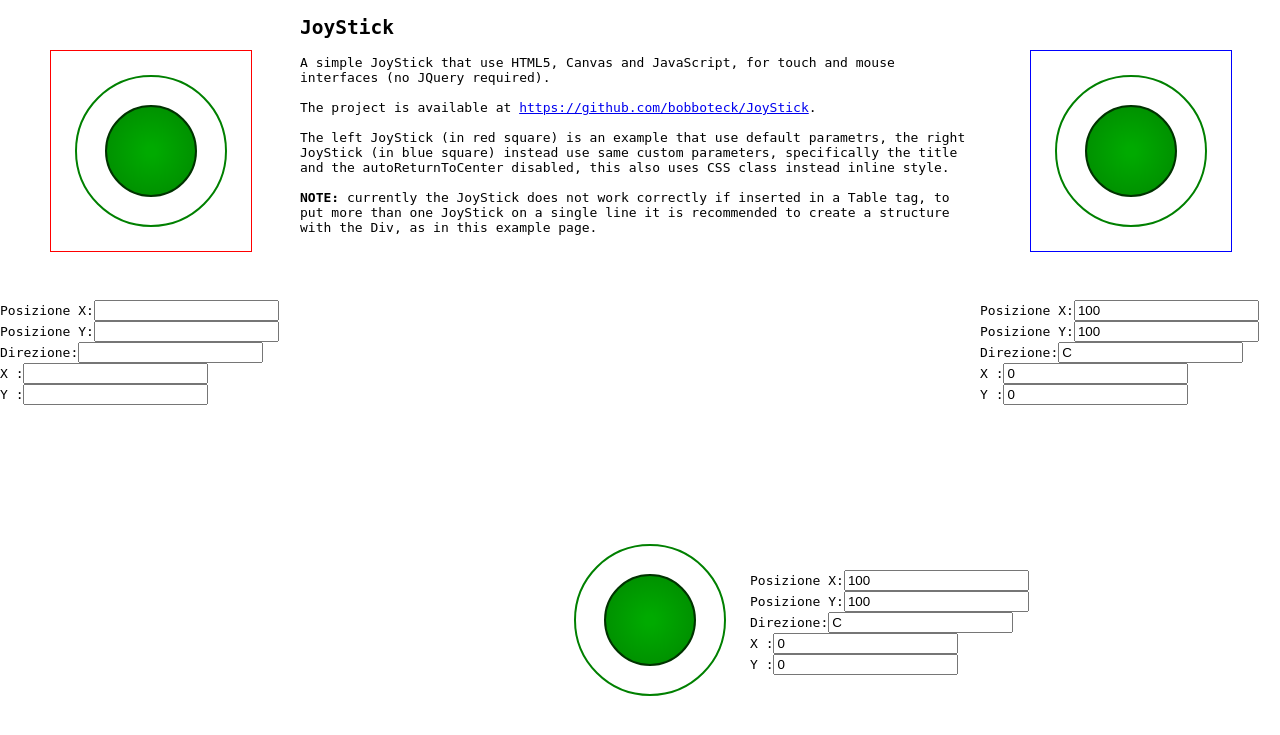
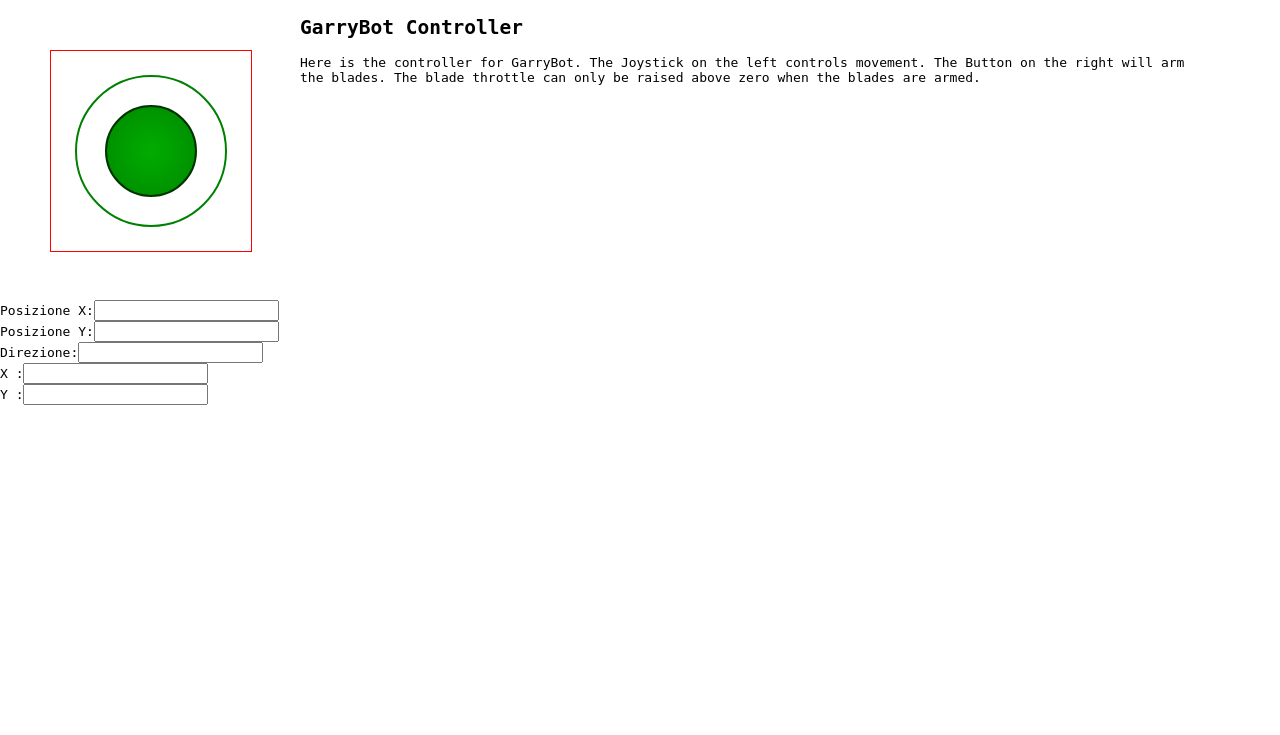
Before and after one commit to jeb-barker/GarryBotController, a Flask app: page /controller in a window 1280 px wide. Shown: the top 735 px of the page. Run offline with Flask 3, Linux system fonts and the light colour scheme; parts of the project's set-up code (start-up, migrations or seed data) failed here and were passed over.

Commit message:
Added Code for Throttle Control.
I'm using the pigpio library to control the servo for the blades motor

```diff
--- a/app.py
+++ b/app.py
@@ -1,13 +1,19 @@
+import time
+
 from flask import *
+import pigpio
 # import RPi.GPIO as GPIO
 
 app = Flask(__name__)
 
 leftMotorStatus = False
 rightMotorStatus = False
+armed = False
 
 PIN_RIGHT = 0
 PIN_LEFT = 0
+PIN_BLADES = 27
+pi = pigpio.pi()
 
 GPIO.setmode(GPIO.BCM)
 GPIO.setwarnings(False)
@@ -32,52 +38,90 @@
 
 @app.route('/turnLeft', methods=['POST'])
 def turnLeft():
+    global rightMotorStatus
+    global leftMotorStatus
     if not rightMotorStatus:
         # right motor should be on.
         print("right motor on")
         GPIO.output(PIN_RIGHT, GPIO.HIGH)
+        rightMotorStatus = True
     if leftMotorStatus:
         # left motor is on when it shouldn't be, update accordingly.
         print("left motor off")
         GPIO.output(PIN_LEFT, GPIO.LOW)
+        leftMotorStatus = False
 
     return "Turn Left"
 
 
 @app.route('/turnRight', methods=['POST'])
 def turnRight():
+    global rightMotorStatus
+    global leftMotorStatus
     if rightMotorStatus:
         # right motor should be off.
         print("right motor off")
         GPIO.output(PIN_RIGHT, GPIO.LOW)
+        rightMotorStatus = False
     if not leftMotorStatus:
         # left motor is off when it shouldn't be.
         print("left motor on")
         GPIO.output(PIN_LEFT, GPIO.HIGH)
+        leftMotorStatus = True
     return "Turn Right"
 
 
 @app.route('/zero', methods=['POST'])
 def zero():
+    global rightMotorStatus
+    global leftMotorStatus
     if rightMotorStatus:
         # right motor should be off.
         print("right motor off")
         GPIO.output(PIN_RIGHT, GPIO.LOW)
+        rightMotorStatus = False
     if leftMotorStatus:
         # left motor should be off.
         print("left motor off")
         GPIO.output(PIN_LEFT, GPIO.LOW)
+        leftMotorStatus = False
     return "Stop Movement"
 
 
 @app.route('/forward', methods=['POST'])
 def forward():
+    global rightMotorStatus
+    global leftMotorStatus
     if not rightMotorStatus:
         # right motor is off when it shouldn't be.
         print("right motor on")
         GPIO.output(PIN_RIGHT, GPIO.HIGH)
+        rightMotorStatus = True
     if not leftMotorStatus:
         # left motor is off when it shouldn't be.
         print("left motor on")
         GPIO.output(PIN_LEFT, GPIO.HIGH)
+        leftMotorStatus = True
     return "Forward"
+
+@app.route('/arm_blades', methods=['POST'])
+def arm():
+    global armed
+    if not armed:
+        pi.set_servo_pulsewidth(PIN_BLADES, 1000)  # Minimum throttle.
+        time.sleep(1)
+        pi.set_servo_pulsewidth(PIN_BLADES, 2000)  # Maximum throttle.
+        time.sleep(1)
+        pi.set_servo_pulsewidth(PIN_BLADES, 1100)  # Slightly open throttle.
+        time.sleep(1)
+        pi.set_servo_pulsewidth(PIN_BLADES, 0)  # Stop servo pulses.
+        #that sequence of pulses should arm the ESC/motor for future use.
+
+
+@app.route('/change_throttle', methods=['POST'])
+def throttle():
+    global armed
+    data = request.form
+    if armed:
+        throttleLevel = data[0]
+        pi.set_servo_pulsewidth(PIN_BLADES, throttleLevel)
--- a/templates/joy.html
+++ b/templates/joy.html
@@ -73,18 +73,9 @@
 	border: 1px solid #0000FF;
 }
 		</style>
-		<script src="joy.js"></script>
+		<script src="/static/joy.js"></script>
 	</head>
 	<body>
-		<!-- Example of FIXED or ABSOLUTE position -->
-		<div id="joy3Div" style="width:200px;height:200px;margin:50px;position:fixed;bottom:30px;left:500px;"></div>
-		<div style="position:fixed;bottom:125px;left:750px;">
-			Posizione X:<input id="joy3PosizioneX" type="text" /><br />
-			Posizione Y:<input id="joy3PosizioneY" type="text" /><br />
-			Direzione:<input id="joy3Direzione" type="text" /><br />
-			X :<input id="joy3X" type="text" /></br>
-			Y :<input id="joy3Y" type="text" />
-		</div>
 		<!-- Example of two JoyStick integrated in the page structure -->
 		<div class="row">
 			<div class="columnLateral">
@@ -95,25 +86,20 @@
 				X :<input id="joy1X" type="text" /></br>
 				Y :<input id="joy1Y" type="text" />
 			</div>
+			<div id="throttleDiv">
+
+			</div>
 			<div class="columnCetral">
-				<h2>JoyStick</h2>
+				<h2>GarryBot Controller</h2>
 				<p>
-A simple JoyStick that use HTML5, Canvas and JavaScript, for touch and mouse interfaces (no JQuery required).<br /><br />
-The project is available at <a href="https://github.com/bobboteck/JoyStick">https://github.com/bobboteck/JoyStick</a>.<br /><br />
-The left JoyStick (in red square) is an example that use default parametrs, the right JoyStick (in blue square) instead use same custom parameters, specifically the title and the autoReturnToCenter disabled, this also uses CSS class instead inline style.<br /><br />
-<b>NOTE:</b> currently the JoyStick does not work correctly if inserted in a Table tag, to put more than one JoyStick on a single line it is recommended to create a structure with the Div, as in this example page.
+ 					Here is the controller for GarryBot. The Joystick on the left controls movement. The Button on the right will arm the blades. The blade throttle can only be raised above zero when the blades are armed.
 				</p>
 			</div>
-			<div class="columnLateral">
-				<div id="joy2Div"></div>
-				Posizione X:<input id="joy2PosizioneX" type="text" /></br>
-				Posizione Y:<input id="joy2PosizioneY" type="text" /></br>
-				Direzione:<input id="joy2Direzione" type="text" /></br>
-				X :<input id="joy2X" type="text" /></br>
-				Y :<input id="joy2Y" type="text" />
-			</div>
+
 		</div>
+		<script src="https://code.jquery.com/jquery-3.5.1.min.js"></script>
 		<script type="text/javascript">
+
 // Create JoyStick object into the DIV 'joy1Div'
 //var Joy1 = new JoyStick('joy1Div');
 
@@ -136,38 +122,75 @@
     joy1Direzione.value = stickData.cardinalDirection;
     joy1X.value = stickData.x;
     joy1Y.value = stickData.y;
+
+	//Use stick cardinal direction to call movement functions in the flask app.
+	if(stickData.cardinalDirection === "N") {
+		//forward
+		$.ajax({
+            url: "/forward",
+            type: "post",
+            success: function(response) {
+                console.log(response);
+            }
+        });
+	}
+	else if(stickData.cardinalDirection === "NW") {
+		//forward left
+	}
+	else if(stickData.cardinalDirection === "NE") {
+		//forward right
+	}
+	else if(stickData.cardinalDirection === "W") {
+		//left
+		$.ajax({
+            url: "/turnLeft",
+            type: "post",
+            success: function(response) {
+                console.log(response);
+            }
+        });
+	}
+	else if(stickData.cardinalDirection === "E") {
+		//right
+		$.ajax({
+            url: "/turnRight",
+            type: "post",
+            success: function(response) {
+                console.log(response);
+            }
+        });
+	}
+	else if(stickData.cardinalDirection === "C") {
+		//center
+		$.ajax({
+            url: "/zero",
+            type: "post",
+            success: function(response) {
+                console.log(response);
+            }
+        });
+	}
 });
 
-// Create JoyStick object into the DIV 'joy2Div'
-var joy2Param = { "title": "joystick2", "autoReturnToCenter": false };
-var Joy2 = new JoyStick('joy2Div', joy2Param);
+var Throttle = new JoyStick('throttleDiv', { "title": "throttle", "autoReturnToCenter": false }, function(stickData) {
+	$.ajax({
+            url: "/change_throttle",
+            type: "post",
+			data: [((stickData.yPosition+100)*500)],
+            success: function(response) {
+                console.log(response);
+            }
+        });
+});
 
-var joy2IinputPosX = document.getElementById("joy2PosizioneX");
-var joy2InputPosY = document.getElementById("joy2PosizioneY");
-var joy2Direzione = document.getElementById("joy2Direzione");
-var joy2X = document.getElementById("joy2X");
-var joy2Y = document.getElementById("joy2Y");
+// setInterval(function(){ joy2IinputPosX.value=Joy2.GetPosX(); }, 50);
+// setInterval(function(){ joy2InputPosY.value=Joy2.GetPosY(); }, 50);
+// setInterval(function(){ joy2Direzione.value=Joy2.GetDir(); }, 50);
+// setInterval(function(){ joy2X.value=Joy2.GetX(); }, 50);
+// setInterval(function(){ joy2Y.value=Joy2.GetY(); }, 50);
 
-setInterval(function(){ joy2IinputPosX.value=Joy2.GetPosX(); }, 50);
-setInterval(function(){ joy2InputPosY.value=Joy2.GetPosY(); }, 50);
-setInterval(function(){ joy2Direzione.value=Joy2.GetDir(); }, 50);
-setInterval(function(){ joy2X.value=Joy2.GetX(); }, 50);
-setInterval(function(){ joy2Y.value=Joy2.GetY(); }, 50);
 
-var joy3Param = { "title": "joystick3" };
-var Joy3 = new JoyStick('joy3Div', joy3Param);
+		</script>
 
-var joy3IinputPosX = document.getElementById("joy3PosizioneX");
-var joy3InputPosY = document.getElementById("joy3PosizioneY");
-var joy3Direzione = document.getElementById("joy3Direzione");
-var joy3X = document.getElementById("joy3X");
-var joy3Y = document.getElementById("joy3Y");
-
-setInterval(function(){ joy3IinputPosX.value=Joy3.GetPosX(); }, 50);
-setInterval(function(){ joy3InputPosY.value=Joy3.GetPosY(); }, 50);
-setInterval(function(){ joy3Direzione.value=Joy3.GetDir(); }, 50);
-setInterval(function(){ joy3X.value=Joy3.GetX(); }, 50);
-setInterval(function(){ joy3Y.value=Joy3.GetY(); }, 50);
-		</script>
 	</body>
 </html>
```
